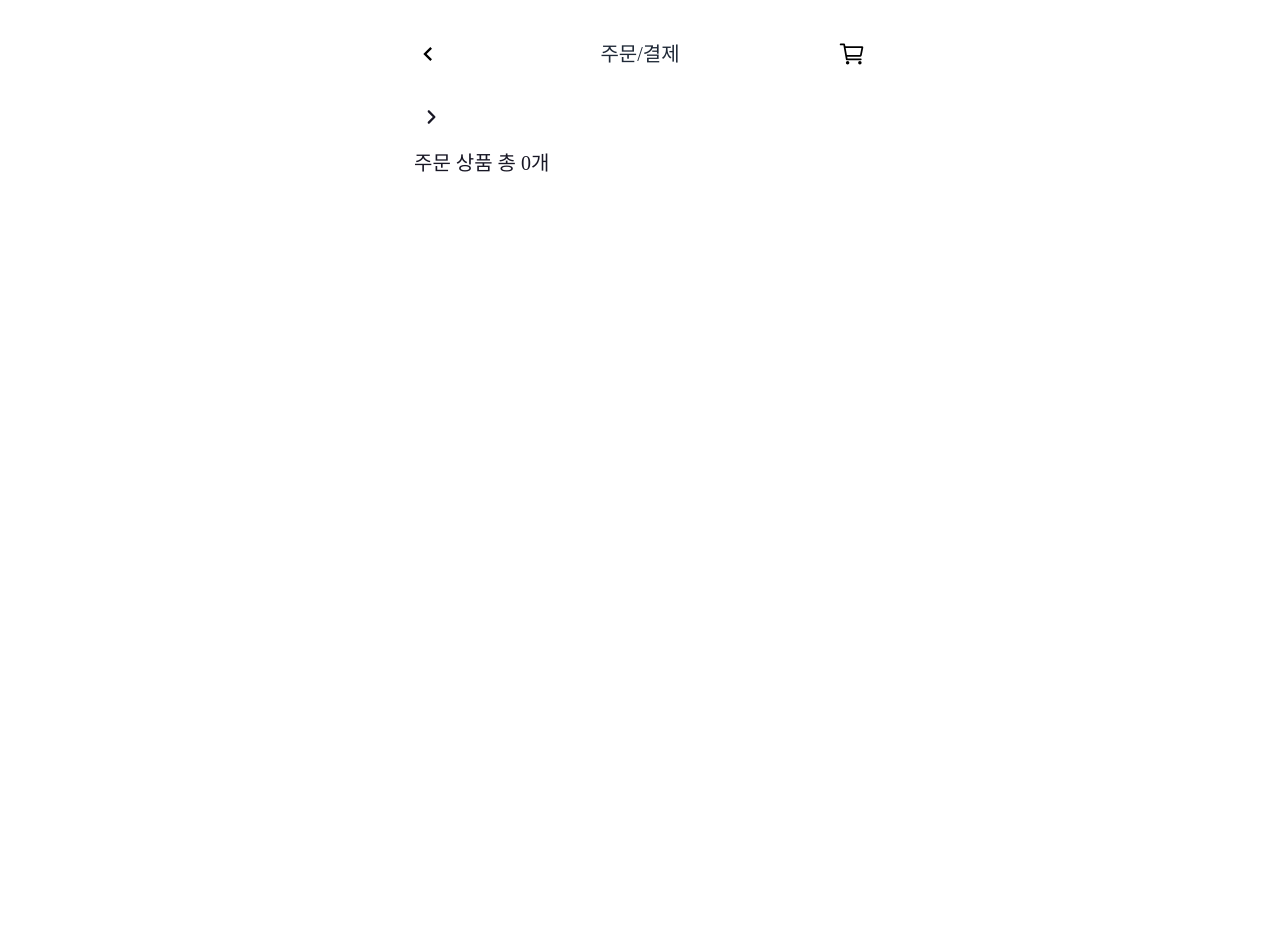
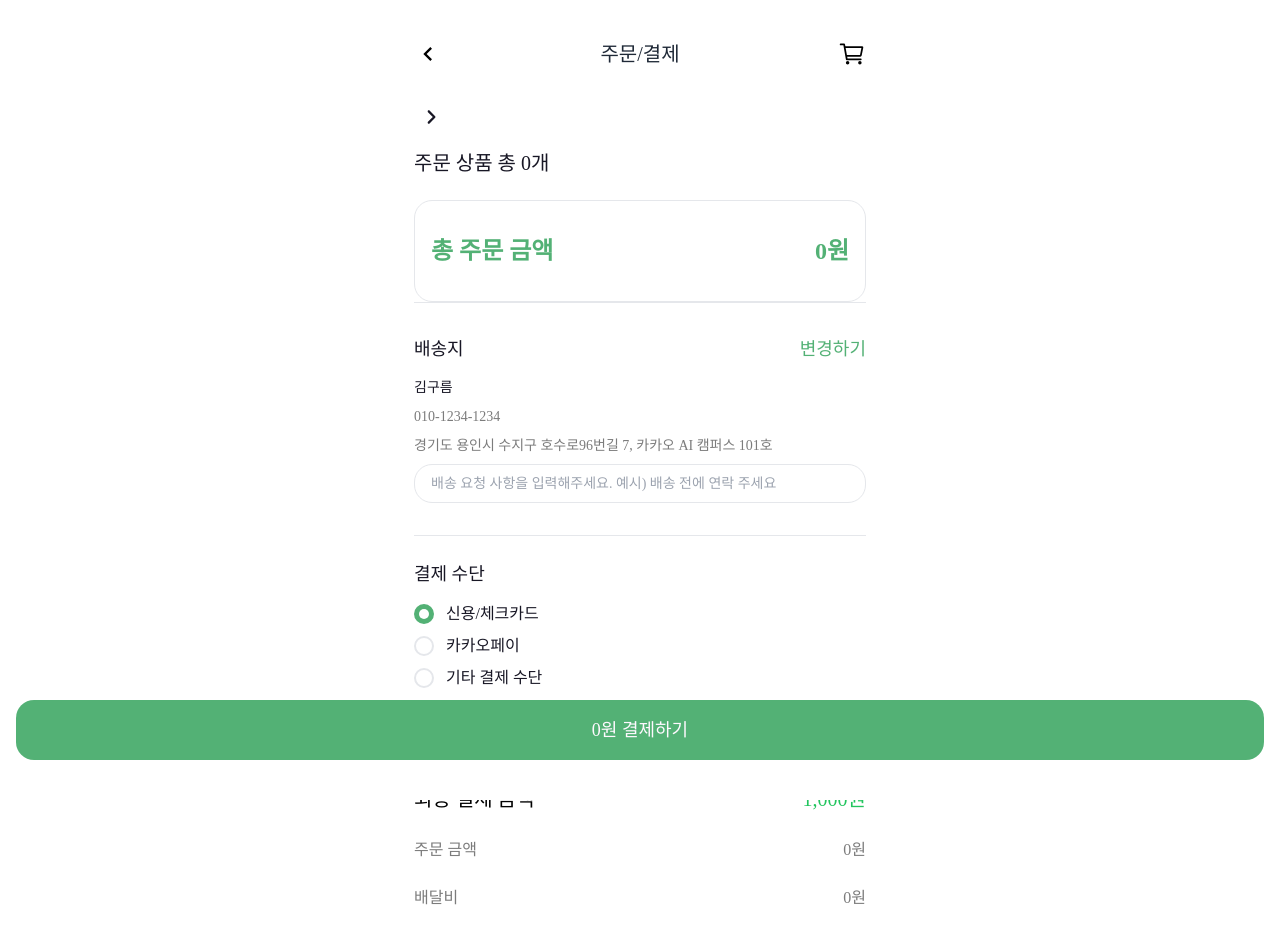
Before and after one commit to 9oormthon-univ/2024_DANPOONG_TEAM_4_FE, a React (Vite) app: page /credit/1 in a window 1280 px wide. Shown: the top 944 px of the page. Before the commit the page ends 800 px from the top, so only its background shows below. Built offline with nearby package versions, Linux system fonts and the light colour scheme; a web font is replaced by a local one.

Commit message:
🎨 Design: creditPage 퍼블리시 완료

```diff
--- /dev/null
+++ b/src/components/credit/AddressSection.jsx
@@ -0,0 +1,27 @@
+import Spacing from '@shared/ui/Spacing';
+
+function AddressSection() {
+  return (
+    <div>
+      <div className='flex items-center justify-between text-lg'>
+        <p className='text-text200'>배송지</p>
+        <p className='cursor-pointer text-primary'>변경하기</p>
+      </div>
+      <Spacing size={6} />
+      <div className='flex flex-col text-sm gap-y-2'>
+        <p className='text-text200'>김구름</p>
+        <p className='text-text100'>010-1234-1234</p>
+        <p className='text-text100'>
+          경기도 용인시 수지구 호수로96번길 7, 카카오 AI 캠퍼스 101호
+        </p>
+        <input
+          type='text'
+          placeholder='배송 요청 사항을 입력해주세요. 예시) 배송 전에 연락 주세요'
+          className='w-full px-4 py-2 text-sm border text-text200 rounded-common focus:outline-none focus:ring-2 focus:ring-primary focus:border-transparent'
+        />
+      </div>
+    </div>
+  );
+}
+
+export default AddressSection;
--- a/src/components/credit/OrderList.jsx
+++ b/src/components/credit/OrderList.jsx
@@ -1,14 +1,40 @@
+import Spacing from '@shared/ui/Spacing';
+
 function OrderList({ products }) {
-  // 주문 상품들의 총 합 갯수
-  const totalQuantity = Object.values(products).reduce(
+  const totalPrice = products.reduce((acc, product) => acc + product.price, 0);
+
+  const totalQuantity = products.reduce(
     (acc, product) => acc + product.quantity,
     0,
   );
-  console.log(typeof products);
 
   return (
     <section>
       <p className='text-xl text-text200'>주문 상품 총 {totalQuantity}개</p>
+      <Spacing size={10} />
+      <div className='px-4 border rounded-common'>
+        {products.map((product) => (
+          <section key={product.productId} className='py-5 border-b'>
+            <span className='flex items-center gap-x-1'>
+              <p className='text-text200'>{product.name}</p>x
+              <p>{product.quantity}</p>
+            </span>
+
+            <Spacing size={4} />
+
+            <div className='flex items-center justify-between text-text100'>
+              <p className='text-sm'>
+                개당 {product.originalPrice.toLocaleString()}원
+              </p>
+              <p>{product.price.toLocaleString()}원</p>
+            </div>
+          </section>
+        ))}
+        <div className='flex items-center justify-between py-8 text-2xl text-primary'>
+          <p>총 주문 금액</p>
+          <p>{totalPrice.toLocaleString()}원</p>
+        </div>
+      </div>
     </section>
   );
 }
--- /dev/null
+++ b/src/components/credit/PaymentMethod.jsx
@@ -0,0 +1,82 @@
+import { useState } from 'react';
+
+function PaymentMethod() {
+  const [selectedMethod, setSelectedMethod] = useState('credit');
+  const [selectedCard, setSelectedCard] = useState('');
+
+  const handleMethodChange = (method) => {
+    setSelectedMethod(method);
+    if (method !== 'credit') {
+      setSelectedCard('');
+    }
+  };
+
+  const handleCardChange = (event) => {
+    setSelectedCard(event.target.value);
+  };
+
+  // Static 배열로 결제 수단 정의
+  const paymentMethods = [
+    { value: 'credit', label: '신용/체크카드' },
+    { value: 'kakao', label: '카카오페이' },
+    { value: 'other', label: '기타 결제 수단' },
+  ];
+
+  // 카드사 배열
+  const cardOptions = [
+    { value: 'visa', label: '비자' },
+    { value: 'mastercard', label: '마스터카드' },
+    { value: 'amex', label: '아멕스' },
+    { value: 'korean-local', label: '국내 카드' },
+  ];
+
+  return (
+    <div>
+      <h2 className='mb-4 text-lg text-text200'>결제 수단</h2>
+
+      {/* 결제 수단 */}
+      <div className='space-y-3'>
+        {paymentMethods.map((method) => (
+          <label key={method.value} className='flex items-center'>
+            <input
+              type='radio'
+              name='paymentMethod'
+              value={method.value}
+              checked={selectedMethod === method.value}
+              onChange={() => handleMethodChange(method.value)}
+              className='hidden peer'
+            />
+            <span className='flex items-center justify-center w-5 h-5 border-2 rounded-full peer-checked:bg-primary peer-checked:border-primary'>
+              {selectedMethod === method.value && (
+                <span className='w-2.5 h-2.5 bg-white rounded-full'></span>
+              )}
+            </span>
+            <span className='ml-3 text-text200'>{method.label}</span>
+          </label>
+        ))}
+
+        {/* 카드사 선택 드롭다운 */}
+        {selectedMethod === 'credit' && (
+          <div className='ml-8'>
+            <select
+              className='w-full p-2 border rounded-common'
+              value={selectedCard}
+              onChange={handleCardChange}
+            >
+              <option value='' disabled>
+                카드사 선택
+              </option>
+              {cardOptions.map((card) => (
+                <option key={card.value} value={card.value}>
+                  {card.label}
+                </option>
+              ))}
+            </select>
+          </div>
+        )}
+      </div>
+    </div>
+  );
+}
+
+export default PaymentMethod;
--- a/src/index.css
+++ b/src/index.css
@@ -136,6 +136,31 @@ table {
   border-spacing: 0;
 }
 
+.popup-overlay {
+  position: fixed;
+  top: 0;
+  left: 0;
+  width: 100%;
+  height: 100%;
+  background: rgba(0, 0, 0, 0.5); /* 반투명 배경 */
+  z-index: 1000; /* 충분히 높은 z-index 설정 */
+  display: flex;
+  align-items: center;
+  justify-content: center;
+  pointer-events: auto;
+}
+
+.popup-content {
+  background: white;
+  border-radius: 8px;
+  padding: 20px;
+  width: 400px;
+  z-index: 1010; /* 팝업 내용의 z-index */
+  position: relative;
+  box-shadow: 0 4px 6px rgba(0, 0, 0, 0.1);
+  pointer-events: auto;
+}
+
 @font-face {
   font-family: 'BMJUA';
   src: url('https://fastly.jsdelivr.net/gh/projectnoonnu/noonfonts_one@1.0/BMJUA.woff')
--- a/src/pages/CreditPage/index.jsx
+++ b/src/pages/CreditPage/index.jsx
@@ -1,12 +1,23 @@
 import { useSelector } from 'react-redux';
 
 import OrderList from '@components/credit/OrderList';
+import AddressSection from '@components/credit/AddressSection';
+import PaymentMethod from '@components/credit/PaymentMethod';
 
 import IconLabel from '@shared/ui/IconLabel';
 import Spacing from '@shared/ui/Spacing';
+import FlexBetween from '@shared/ui/FlexBetween';
+import FloatingButton from '@shared/ui/FloatingButton';
+import { useNavigate } from 'react-router-dom';
 
 function CreditPage() {
+  const navigate = useNavigate();
   const { name, products } = useSelector((state) => state.products);
+
+  const totalPrice = Object.values(products).reduce(
+    (acc, product) => acc + product.price,
+    0,
+  );
 
   return (
     <div className='pb-10'>
@@ -14,7 +25,37 @@ function CreditPage() {
 
       <Spacing size={10} />
 
-      <OrderList products={products} />
+      <OrderList products={Object.values(products)} />
+
+      <section className='py-8 border-y'>
+        <AddressSection />
+      </section>
+
+      <section className='py-6 border-b'>
+        <PaymentMethod />
+      </section>
+
+      <Spacing size={10} />
+
+      <section className='space-y-6'>
+        <FlexBetween
+          size='xl'
+          left='최종 결제 금액'
+          right='1,000원'
+          leftColor='text-red-500'
+          rightColor='text-green-500'
+        />
+
+        <FlexBetween
+          left='주문 금액'
+          right={`${totalPrice.toLocaleString()}원`}
+        />
+        <FlexBetween left='배달비' right='0원' />
+      </section>
+      <FloatingButton
+        label={`${totalPrice.toLocaleString()}원 결제하기`}
+        onClick={() => navigate('/success')}
+      />
     </div>
   );
 }
--- a/src/pages/DetailPage/index.jsx
+++ b/src/pages/DetailPage/index.jsx
@@ -51,11 +51,11 @@ function DetailPage() {
         toggleHandler={toggleHandler}
       />
 
-      <section className='py-6 border-y'>
-        <Spacing size={15} />
-      </section>
+      <Spacing size={15} />
 
       <Description title='우리 상점은,'>{description}</Description>
+
+      <Spacing size={10} />
 
       <section className='flex items-center justify-between py-6 border-b'>
         <p>평점</p>
--- /dev/null
+++ b/src/pages/SuccessPage/index.jsx
@@ -0,0 +1,51 @@
+import { useNavigate } from 'react-router-dom';
+
+import { IoCheckmarkCircleOutline } from 'react-icons/io5';
+
+import Button from '@shared/ui/Button';
+
+function SuccessPage() {
+  const navigate = useNavigate();
+
+  return (
+    <div className='flex flex-col items-center justify-center h-screen bg-gradient-to-b from-white to-green-100'>
+      <div className='relative -translate-y-32'>
+        <div className='flex items-center justify-center w-24 h-24 bg-green-100 rounded-full'>
+          <IoCheckmarkCircleOutline className='text-6xl text-primary' />
+        </div>
+        <div className='absolute top-0 left-0 w-full h-full animate-pulse'>
+          <span className='absolute block w-2 h-2 bg-red-400 rounded-full left-2 top-6'></span>
+          <span className='absolute block w-2 h-2 bg-blue-400 rounded-full right-6 bottom-2'></span>
+          <span className='absolute block w-2 h-2 bg-yellow-400 rounded-full left-10 bottom-6'></span>
+          <span className='absolute block w-2 h-2 bg-green-400 rounded-full right-10 top-4'></span>
+        </div>
+      </div>
+
+      <div className='text-center -translate-y-16'>
+        <p className='text-3xl font-bold text-text200'>
+          정기 계약 요청이
+          <br />
+          성공적으로 접수되었습니다!
+        </p>
+        <p className='mt-2 text-lg text-text100'>
+          계약 진행 상황은 알림 페이지에서 확인할 수 있습니다.
+        </p>
+      </div>
+
+      <div className='flex flex-wrap w-full gap-6 px-10'>
+        <Button
+          color='secondary'
+          className='flex-1'
+          onClick={() => navigate('/main')}
+        >
+          메인 페이지로
+        </Button>
+        <Button color='primary' className='flex-1' onClick={() => {}}>
+          알림 페이지로
+        </Button>
+      </div>
+    </div>
+  );
+}
+
+export default SuccessPage;
--- a/src/routers/index.jsx
+++ b/src/routers/index.jsx
@@ -8,6 +8,7 @@ import MapPage from '@pages/MapPage';
 import SalesPage from '@pages/SalesPage';
 import ContractPage from '@pages/ContractPage';
 import CreditPage from '@pages/CreditPage';
+import SuccessPage from '../pages/SuccessPage';
 
 // 다른 페이지 컴포넌트들도 여기에 import...
 /* isHeader, isFooter는 default가 true이므로 생략가능합니다
@@ -96,6 +97,11 @@ const RoutesMap = [
     leftIcon: true,
     rightIcon: false,
   },
+  {
+    path: '/success',
+    element: <SuccessPage />,
+    isHide: true,
+  },
   // 다른 고객 관련 라우트들...
 ];
 
--- /dev/null
+++ b/src/shared/ui/FlexBetween.jsx
@@ -0,0 +1,16 @@
+function FlexBetween({
+  size = 'base',
+  left,
+  right,
+  leftColor = 'text-text100',
+  rightColor = 'text-text100',
+}) {
+  return (
+    <div className='flex items-center justify-between'>
+      <p className={`${leftColor} text-${size}`}>{left}</p>
+      <p className={`${rightColor} text-${size}`}>{right}</p>
+    </div>
+  );
+}
+
+export default FlexBetween;
```
